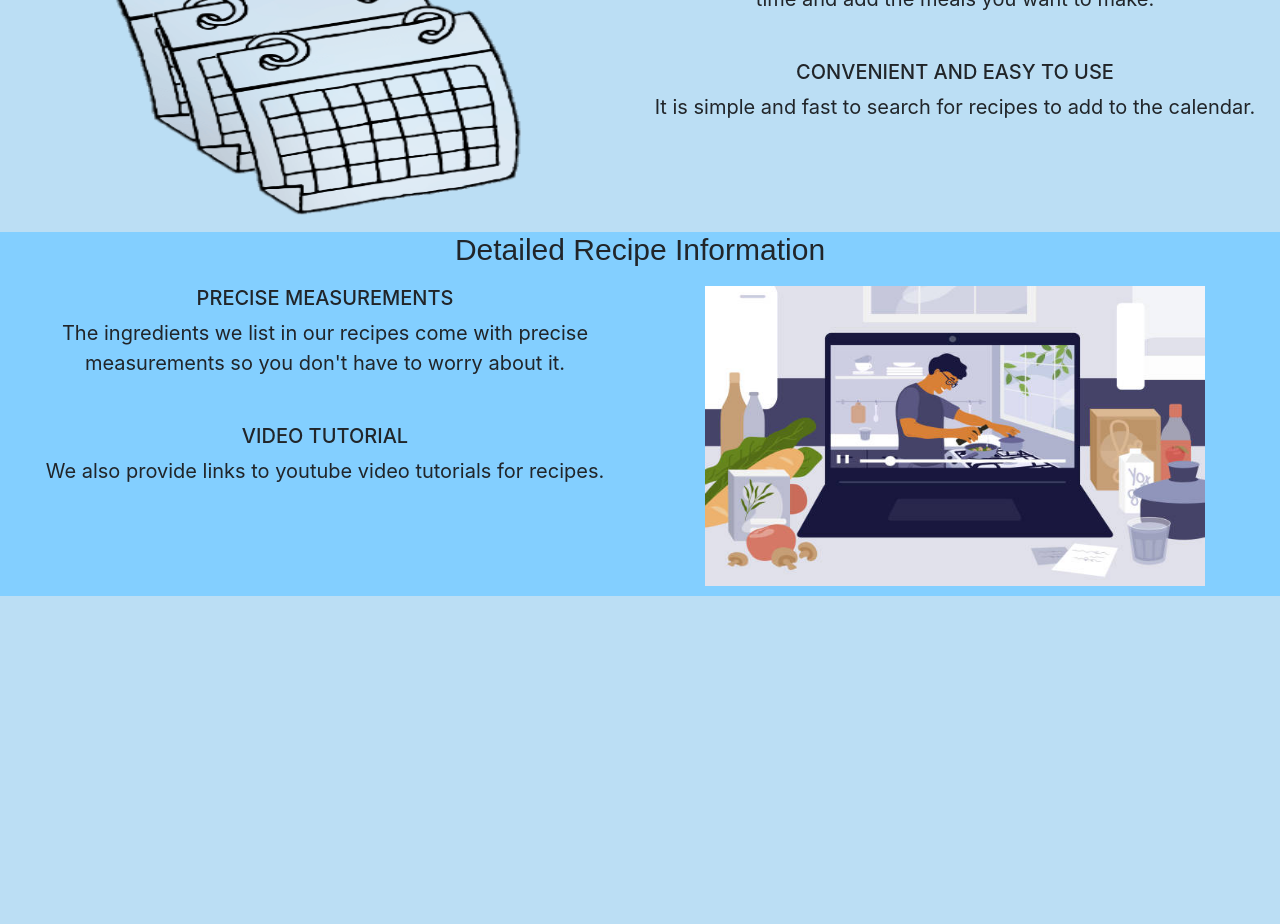
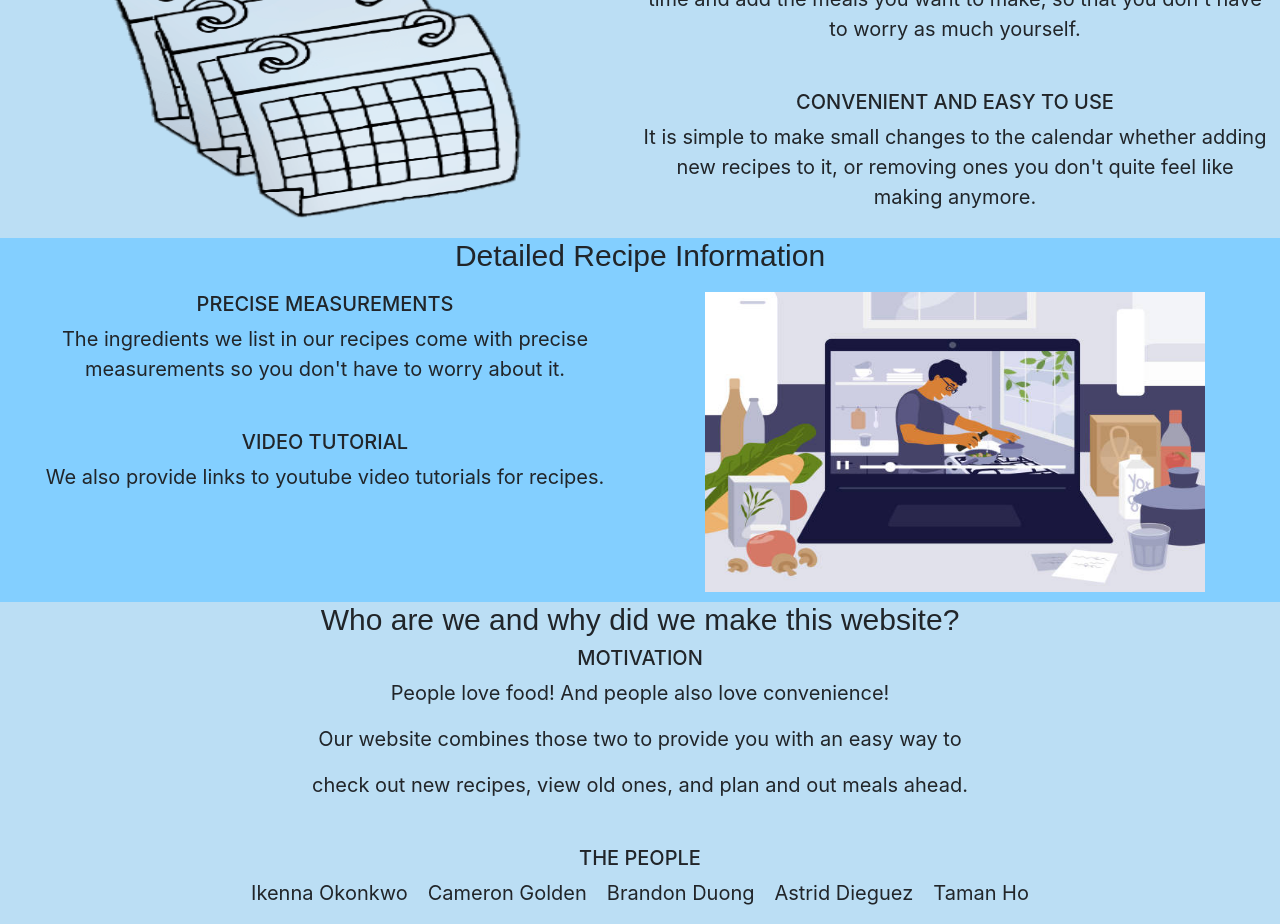
Before and after one commit to Ikehub/RecipeSearch, a React (Create React App) app: page /landing in a window 1280 px wide. Shown: the part 1080-2004 px from the top of the page. Before the commit the page ends 1676 px from the top, so only its background shows below. Built offline with nearby package versions, Linux system fonts and the light colour scheme; no server answers.

Commit message:
added names and motivation to landing page

```diff
--- a/src/App.css
+++ b/src/App.css
@@ -193,7 +193,7 @@ div.card.v4.tight div.details div.overview p {
 .landingcontainer {
   text-align: center;
   display: grid;
-  grid-template-rows: 2fr, 1fr, 1fr, 1fr;
+  grid-template-rows: 2fr, 1fr, 1fr, 1fr, 1fr;
   width: 100vw;
   height: 100vh;
   font-size: 20px;
--- a/src/routes/Landing.js
+++ b/src/routes/Landing.js
@@ -53,12 +53,13 @@ function Landing() {
               <h5>PERSONAL PLANNER</h5>
               <p>
                 You have your own calendar in which you can plan out ahead of time and add the meals
-                you want to make.
+                you want to make, so that you don&apos;t have to worry as much yourself.
               </p>
               <br />
               <h5>CONVENIENT AND EASY TO USE</h5>
               <p>
-                It is simple and fast to search for recipes to add to the calendar.
+                It is simple to make small changes to the calendar whether adding new recipes to it,
+                or removing ones you don&apos;t quite feel like making anymore.
               </p>
             </div>
           </div>
@@ -83,6 +84,25 @@ function Landing() {
             </div>
           </div>
         </div>
+        <div>
+          <h3 style={{ fontSize: '30px', fontFamily: 'Copperplate, fantasy' }}>Who are we and why did we make this website?</h3>
+          <h5>MOTIVATION</h5>
+          <p>
+            People love food! And people also love convenience!
+          </p>
+          <p>
+            Our website combines those two to provide you with an easy way to
+          </p>
+          <p>
+            check out new recipes, view old ones, and plan and out
+            meals ahead.
+          </p>
+          <br />
+          <h5>THE PEOPLE</h5>
+          <p>
+            Ikenna Okonkwo&emsp;Cameron Golden&emsp;Brandon Duong&emsp;Astrid Dieguez&emsp;Taman Ho
+          </p>
+        </div>
       </div>
     </div>
   );
```
